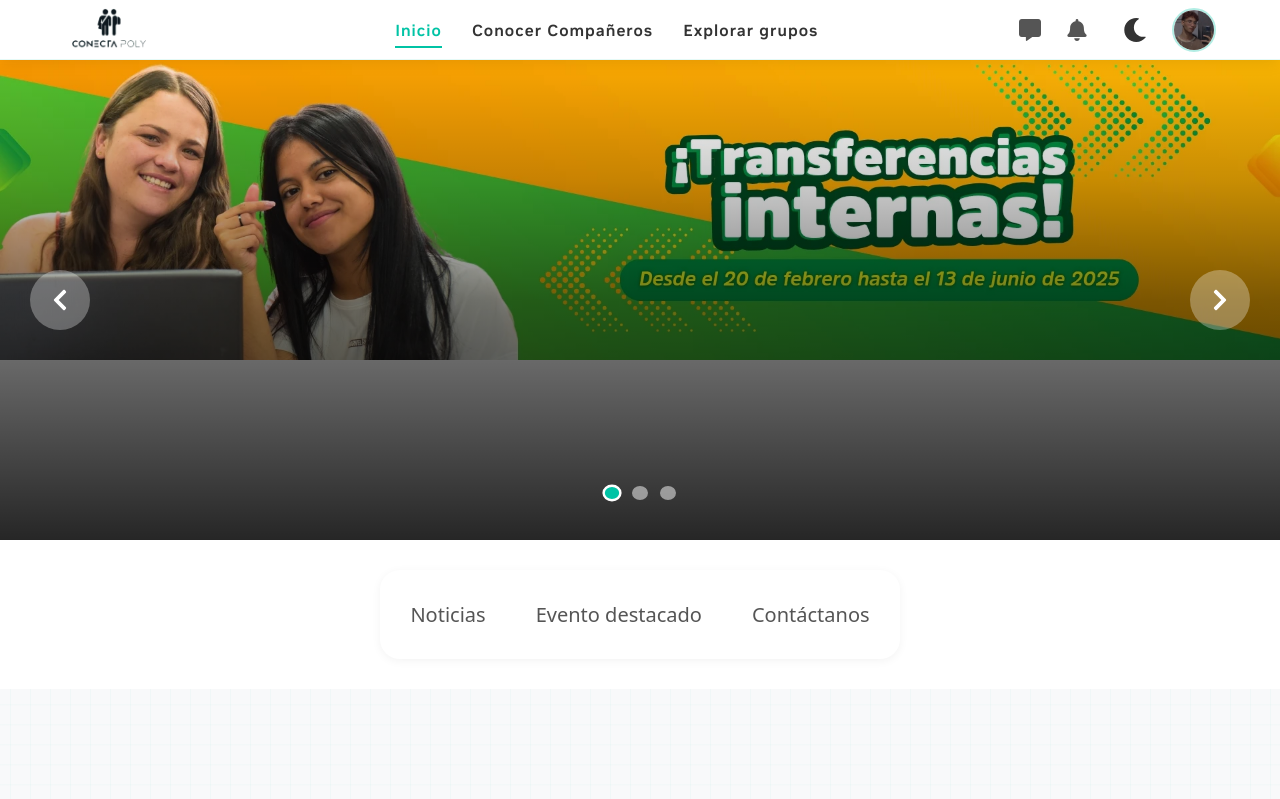
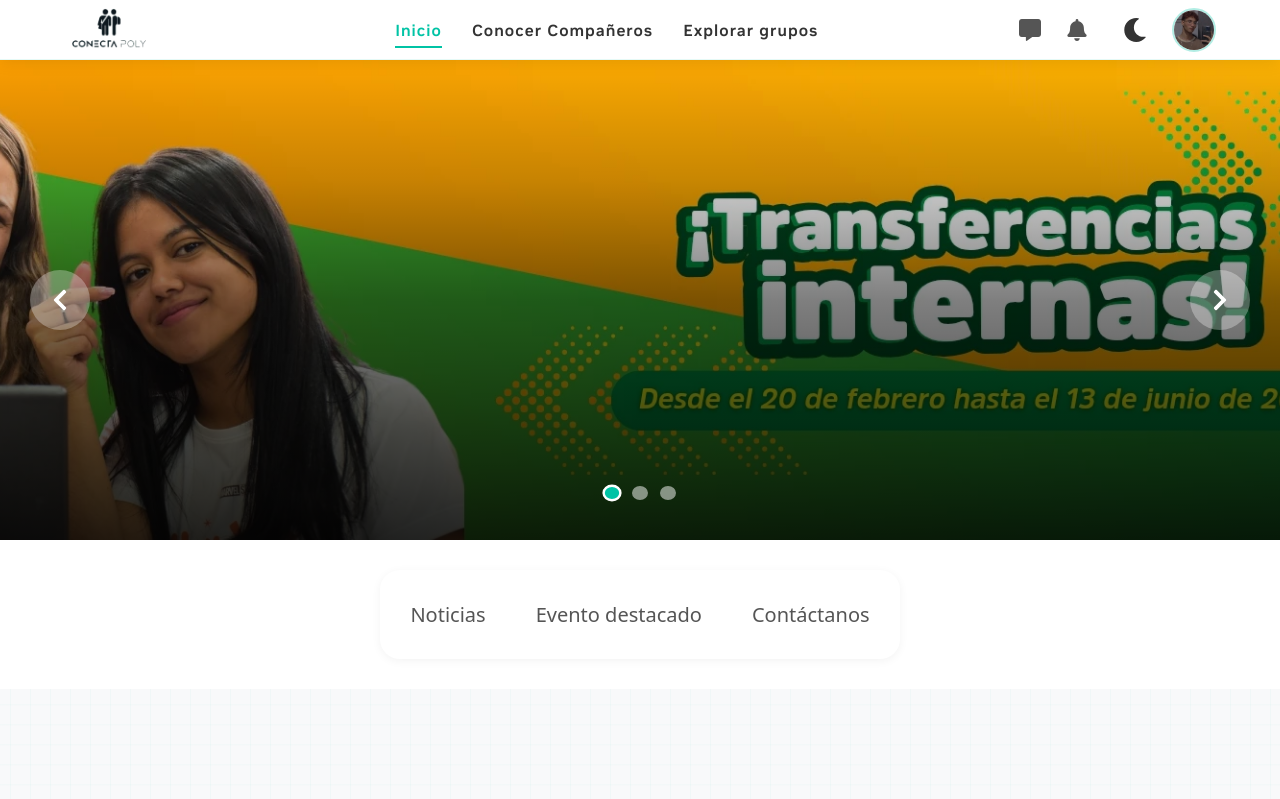
Before and after one commit to Migumi-07/Conecta-Poly, a React (Create React App) app: page /Home in a window 1280 px wide. Shown: the top 799 px of the page. Built offline with nearby package versions, Linux system fonts and the light colour scheme.

Commit message:
Solución a bug imagen carrusel

```diff
--- a/src/components/Home/CardCarousel.jsx
+++ b/src/components/Home/CardCarousel.jsx
@@ -122,7 +122,7 @@ function CardCarousel() {
                 <img
                   src={card.image}
                   alt={`Slide ${card.id}`}
-                  className="card-image"
+                  className="carousel-card-image "
                 />
               </div>
             </div>
--- a/src/styles/Home/CardCarousel.css
+++ b/src/styles/Home/CardCarousel.css
@@ -69,7 +69,7 @@
   overflow: hidden;
 }
 
-.card-image {
+.carousel-card-image {
   width: 100%;
   height: 100%;
   object-fit: cover;
```
